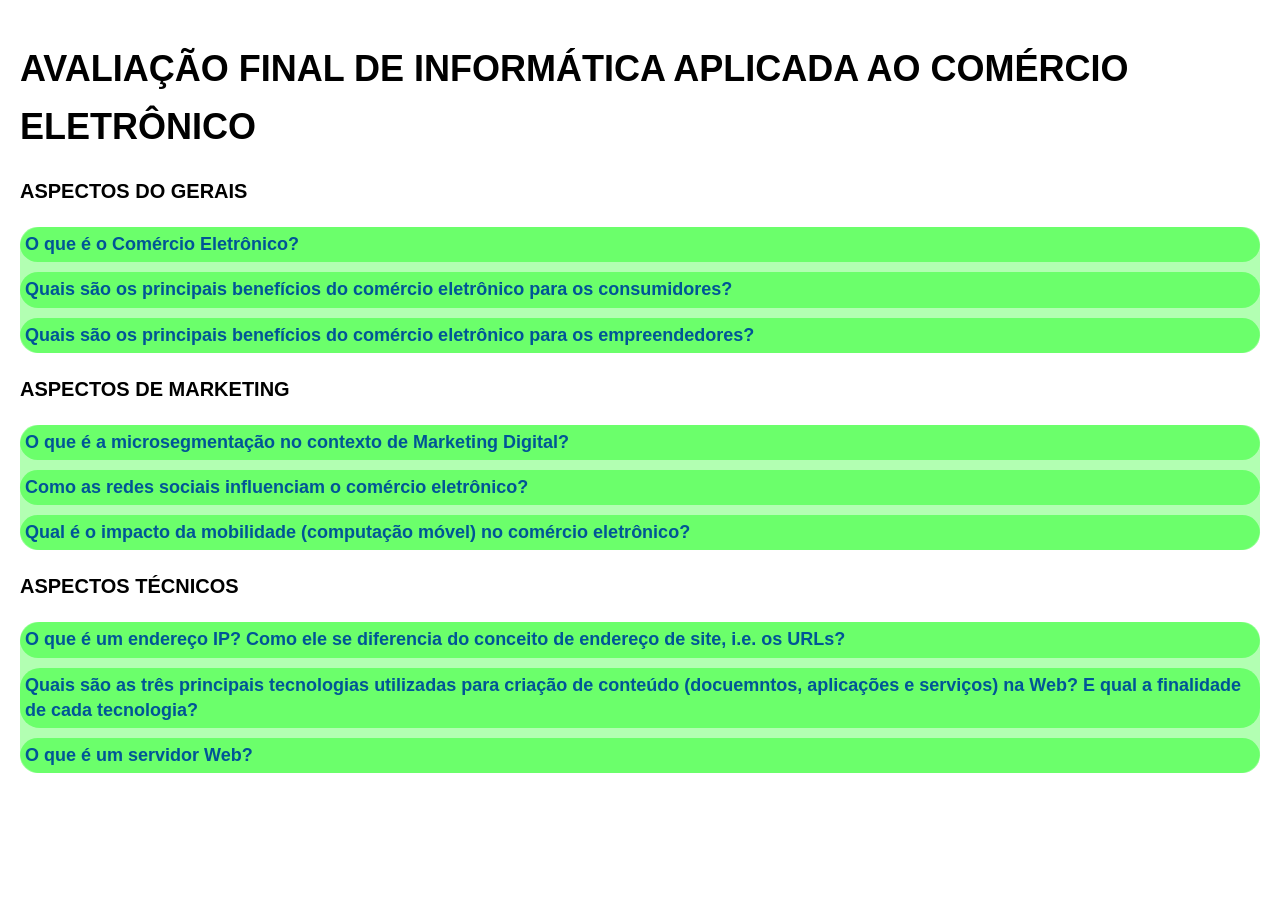
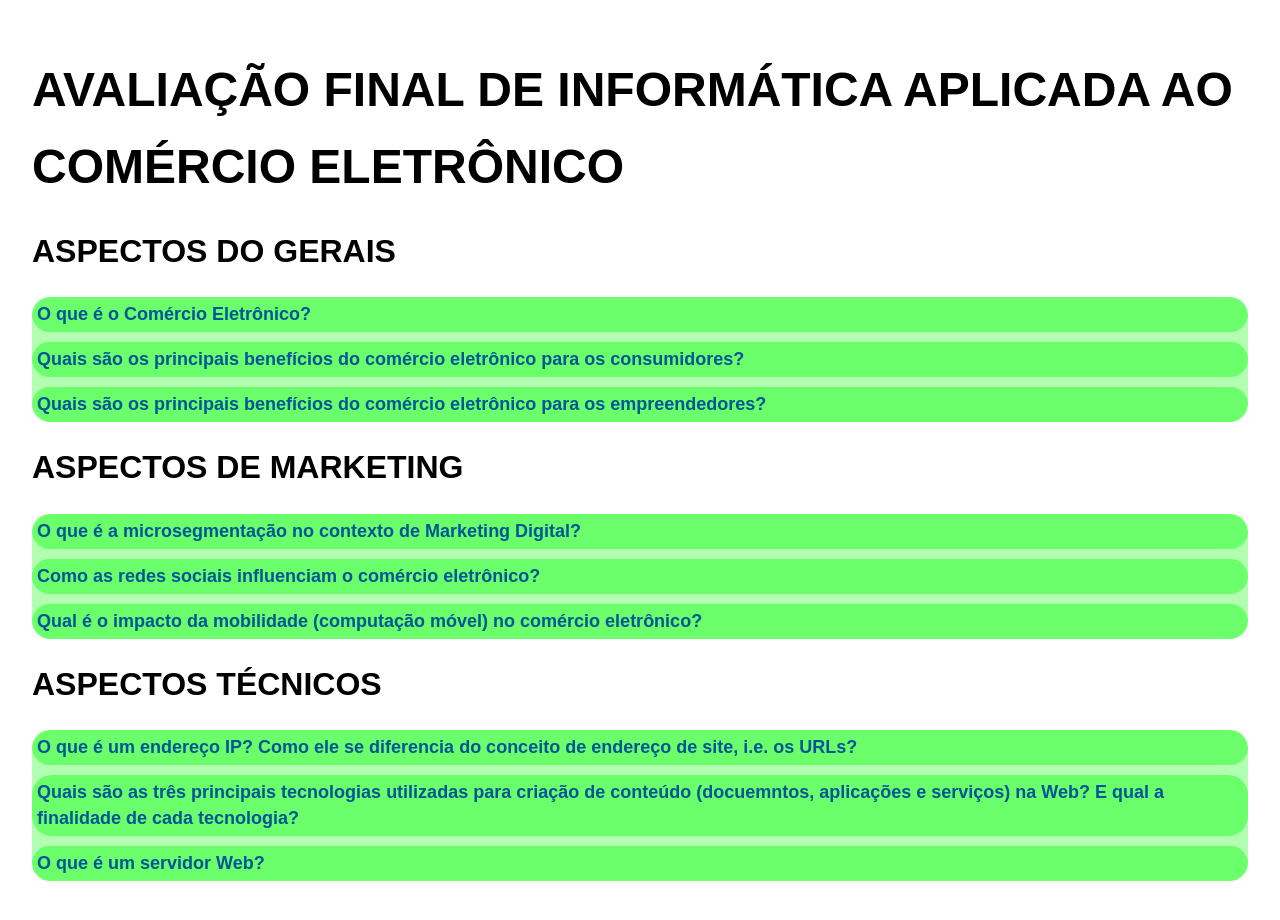
Before and after one commit to leonelsdamasceno/leonelsdamasceno.github.io, a plain HTML site: page index.html in a window 1280 px wide. Before the commit the page ends 803 px from the top, so only its background shows below. Drawn offline with Linux system fonts and the light colour scheme.

Commit message:
Update index.html

```diff
--- a/index.html
+++ b/index.html
@@ -29,13 +29,13 @@ header {
 h1, h2 {
     font-family: 'Arial', sans-serif;
     font-weight: bold;
-    font-size: 36px;
+    font-size: 3em;
     margin: 20px 0;
     text-transform: uppercase;
 }
 
 h2 {
-  font-size: 20px;
+  font-size: 2em;
 }
 
 
@@ -45,7 +45,7 @@ body {
     font-family: 'Arial', sans-serif;
     line-height: 1.6;
     margin: 0;
-    padding: 20px;
+    padding: 2em;
     font-weight: bold;
 }
 
```
